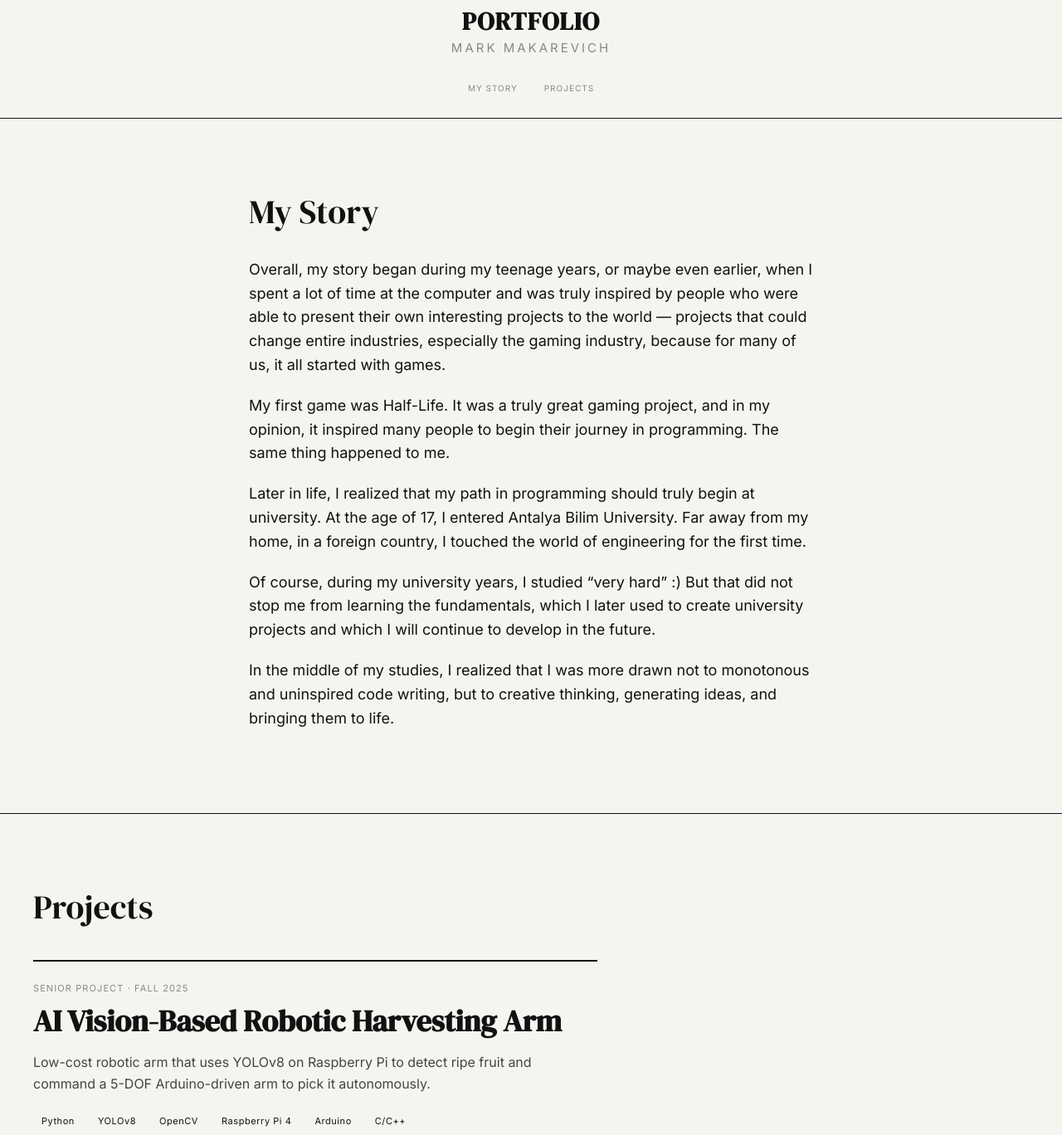
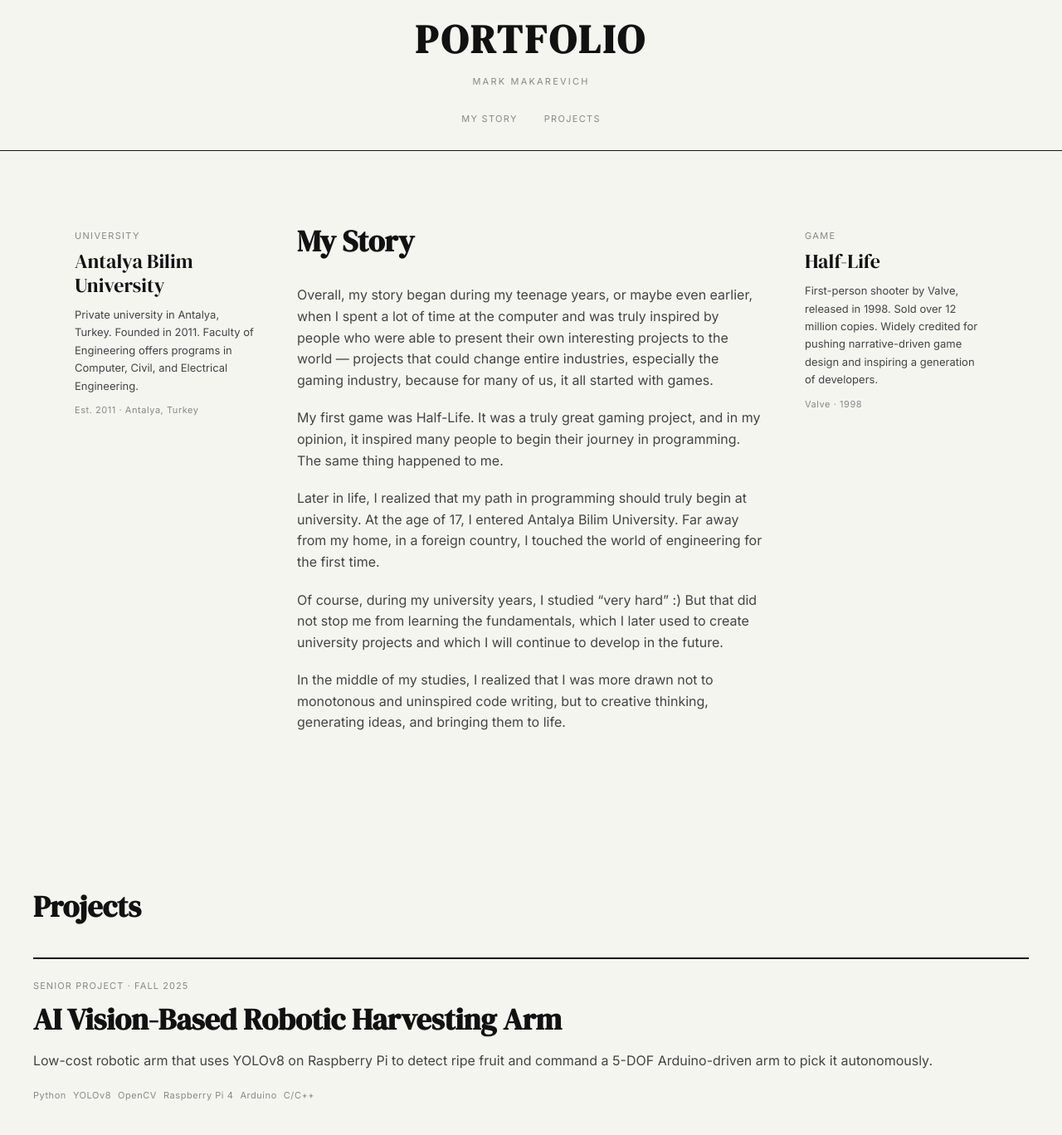
Before and after one commit to Adm1nofff/website_portfolio, a plain HTML site: page index.html in a window 1280 px wide. Shown: the part 60-1428 px from the top of the page at 83% size. Drawn offline with Linux system fonts and the light colour scheme.

Commit message:
story layout and aside cards

```diff
--- a/index.html
+++ b/index.html
@@ -7,6 +7,10 @@
     <link href="https://fonts.googleapis.com/css2?family=DM+Serif+Display:ital@0;1&family=Inter:wght@400;500&display=swap" rel="stylesheet">
     <link rel="stylesheet" href="style.css">
 </head>
+
+
+
+
 <body>
     <header>
     <div class="header-top">
@@ -28,12 +32,32 @@
 </header>
 
     <section id="my-story">
+        <div class="story-layout">
+        <aside class="aside-left">
+    <p class="aside-label">University</p>
+    <p class="aside-title">Antalya Bilim University</p>
+    <p class="aside-text">Private university in Antalya, Turkey. Founded in 2011. Faculty of Engineering offers programs in Computer, Civil, and Electrical Engineering.</p>
+    <p class="aside-year">Est. 2011 · Antalya, Turkey</p>
+</aside>
+
+
+
+        <div class="story-text">
         <h2>My Story</h2>
         <p>Overall, my story began during my teenage years, or maybe even earlier, when I spent a lot of time at the computer and was truly inspired by people who were able to present their own interesting projects to the world — projects that could change entire industries, especially the gaming industry, because for many of us, it all started with games.</p>
         <p>My first game was Half-Life. It was a truly great gaming project, and in my opinion, it inspired many people to begin their journey in programming. The same thing happened to me.</p>
         <p>Later in life, I realized that my path in programming should truly begin at university. At the age of 17, I entered Antalya Bilim University. Far away from my home, in a foreign country, I touched the world of engineering for the first time.</p>
         <p>Of course, during my university years, I studied “very hard” :) But that did not stop me from learning the fundamentals, which I later used to create university projects and which I will continue to develop in the future.</p>
         <p>In the middle of my studies, I realized that I was more drawn not to monotonous and uninspired code writing, but to creative thinking, generating ideas, and bringing them to life.</p>
+        </div>
+
+        <aside class="aside-right">
+    <p class="aside-label">Game</p>
+    <p class="aside-title">Half-Life</p>
+    <p class="aside-text">First-person shooter by Valve, released in 1998. Sold over 12 million copies. Widely credited for pushing narrative-driven game design and inspiring a generation of developers.</p>
+    <p class="aside-year">Valve · 1998</p>
+</aside>
+        </div>
     </section>
     <section id="projects">
         <h2>Projects</h2>
--- a/style.css
+++ b/style.css
@@ -4,41 +4,33 @@
     box-sizing: border-box;
 }
 
+:root {
+    --serif: 'DM Serif Display', serif;
+    --sans: 'Inter', sans-serif;
+    --text-xs: 11px;
+    --text-sm: 13px;
+    --text-base: 16px;
+    --text-lg: 18px;
+    --text-xl: 24px;
+    --text-2xl: 36px;
+    --text-3xl: 48px;
+    --color-main: #111111;
+    --color-muted: #888888;
+    --color-soft: #444444;
+    --color-bg: #f5f5f0;
+}
+
 body {
-    font-family: 'Inter', sans-serif;
-    background-color: #f5f5f0;
-    color: #111111;
+    font-family: var(--sans);
+    background-color: var(--color-bg);
+    color: var(--color-main);
     line-height: 1.6;
 }
 
-h1, h2 {
-    font-family: 'DM Serif Display', serif;
-}
-
-section {
-    padding: 80px 30px;
-}
-
-h1 {
-    font-size: 50px;
-    line-height: 1.1;
-    margin-bottom: 10px;
-}
-
-h2 {
-    font-size: 40px;
-    font-weight: 400;
-    margin-bottom: 10px;
-}
-
-p {
-    font-size: 18px;
-    max-width: 600px;
-}
-
+/* ── HEADER ── */
 header {
     padding: 16px 40px;
-    border-bottom: 1px solid #111111;
+    border-bottom: 1px solid var(--color-main);
 }
 
 .header-top {
@@ -49,8 +41,9 @@ header {
 }
 
 .header-date {
-    font-family: 'Inter', sans-serif;
-    font-size: 13px;
+    font-family: var(--sans);
+    font-size: var(--text-sm);
+    color: var(--color-main);
 }
 
 .lang-switcher {
@@ -61,15 +54,14 @@ header {
 .lang-btn {
     background: none;
     border: none;
-    font-family: 'Inter', sans-serif;
-    font-size: 13px;
-    letter-spacing: 0.05em;
+    font-family: var(--sans);
+    font-size: var(--text-sm);
     cursor: pointer;
-    color: #888888;
+    color: var(--color-muted);
 }
 
 .lang-btn.active {
-    color: #111111;
+    color: var(--color-main);
     font-weight: 500;
 }
 
@@ -79,23 +71,19 @@ header {
 }
 
 .site-title {
-    font-family: 'DM Serif Display', serif;
-    font-size: 30px;
-    letter-spacing: 0.05em;
+    font-family: var(--serif);
+    font-size: var(--text-3xl);
+    letter-spacing: 0.08em;
     text-transform: uppercase;
-    margin-bottom: 4px;
-    display: block;
-    width: 100%;
 }
 
 .site-subtitle {
-    font-family: 'Inter', sans-serif;
-    font-size: 15px;
+    font-family: var(--sans);
+    font-size: var(--text-xs);
     letter-spacing: 0.2em;
     text-transform: uppercase;
-    text-align: center;
-    color: #888888;
-    max-width: 100%;
+    color: var(--color-muted);
+    margin-top: 4px;
 }
 
 .main-nav {
@@ -106,75 +94,122 @@ header {
 }
 
 .main-nav a {
-    font-family: 'Inter', sans-serif;
-    font-size: 10px;
-    letter-spacing: 0.1em;
+    font-family: var(--sans);
+    font-size: var(--text-xs);
+    letter-spacing: 0.12em;
     text-transform: uppercase;
     text-decoration: none;
-    color: #888888;
-
+    color: var(--color-muted);
 }
 
 .main-nav a:hover {
-    color: #111111;
+    color: var(--color-main);
 }
 
-
-#my-story p {
-    max-width: 680px;
-    margin: 0 auto;
-    margin-bottom: 20px;
+/* ── MY STORY ── */
+section {
+    padding: 80px 40px;
 }
 
-#my-story h2 {
-    max-width: 680px;
+.story-layout {
+    display: grid;
+    grid-template-columns: 220px 1fr 220px;
+    gap: 48px;
+    max-width: 1100px;
     margin: 0 auto;
+}
+
+.story-text h2 {
+    font-family: var(--serif);
+    font-size: var(--text-2xl);
     margin-bottom: 24px;
 }
 
-
-#projects {
-    padding: 80px 40px;
-    border-top: 1px solid #111111;
+.story-text p {
+    font-size: var(--text-base);
+    color: var(--color-soft);
+    margin-bottom: 20px;
+    max-width: 100%;
 }
 
+.aside-left, .aside-right {
+    padding-top: 14px;
+}
+
+.aside-label {
+    font-family: var(--sans);
+    font-size: var(--text-xs);
+    letter-spacing: 0.12em;
+    text-transform: uppercase;
+    color: var(--color-muted);
+    margin-bottom: 8px;
+}
+
+.aside-title {
+    font-family: var(--serif);
+    font-size: var(--text-xl);
+    color: var(--color-main);
+    margin-bottom: 10px;
+    line-height: 1.2;
+}
+
+.aside-text {
+    font-family: var(--sans);
+    font-size: var(--text-sm);
+    color: var(--color-soft);
+    line-height: 1.65;
+    margin-bottom: 10px;
+}
+
+.aside-year {
+    font-family: var(--sans);
+    font-size: var(--text-xs);
+    color: var(--color-muted);
+    letter-spacing: 0.05em;
+}
+
+/* ── PROJECTS ── */
+
 #projects h2 {
-    font-size: 40px;
-    font-family: 'DM Serif Display', serif;
-    color: #111111;
+    font-family: var(--serif);
+    font-size: var(--text-2xl);
+    color: var(--color-main);
     margin-bottom: 32px;
-    letter-spacing: normal;
-    text-transform: none;
+}
+
+.projects-grid {
+    display: grid;
+    grid-template-columns: 1fr 1fr;
+    gap: 40px;
 }
 
 .project-featured {
-    border-top: 2px solid #111111;
+    grid-column: 1 / -1;
+    border-top: 2px solid var(--color-main);
     padding-top: 24px;
-    max-width: 680px;
 }
 
 .project-label {
-    font-size: 11px;
-    font-family: 'Inter', sans-serif;
+    font-family: var(--sans);
+    font-size: var(--text-xs);
     letter-spacing: 0.1em;
     text-transform: uppercase;
-    color: #888888;
-    margin-bottom: 8px;
+    color: var(--color-muted);
+    margin-bottom: 10px;
 }
 
 .project-featured h3 {
-    font-family: 'DM Serif Display', serif;
-    font-size: 36px;
+    font-family: var(--serif);
+    font-size: var(--text-2xl);
     line-height: 1.2;
     margin-bottom: 16px;
-    color: #111111;
 }
 
 .project-desc {
-    font-size: 16px;
-    color: #444444;
+    font-family: var(--sans);
+    font-size: var(--text-base);
+    color: var(--color-soft);
     margin-bottom: 20px;
-    max-width: 100%;
 }
 
 .project-stack {
@@ -184,21 +219,8 @@ header {
 }
 
 .project-stack span {
-    font-size: 11px;
-    font-family: 'Inter', sans-serif;
+    font-family: var(--sans);
+    font-size: var(--text-xs);
     letter-spacing: 0.05em;
-    padding: 4px 10px;
-    color: #111111;
+    color: var(--color-muted);
 }
-
-
-.projects-grid {
-    display: grid;
-    grid-template-columns: 1fr 1fr;
-    gap: 40px;
-    margin-top: 32px;
-}
-
-.project-featured {
-    grid-column: 1 / -1;
-}
```
